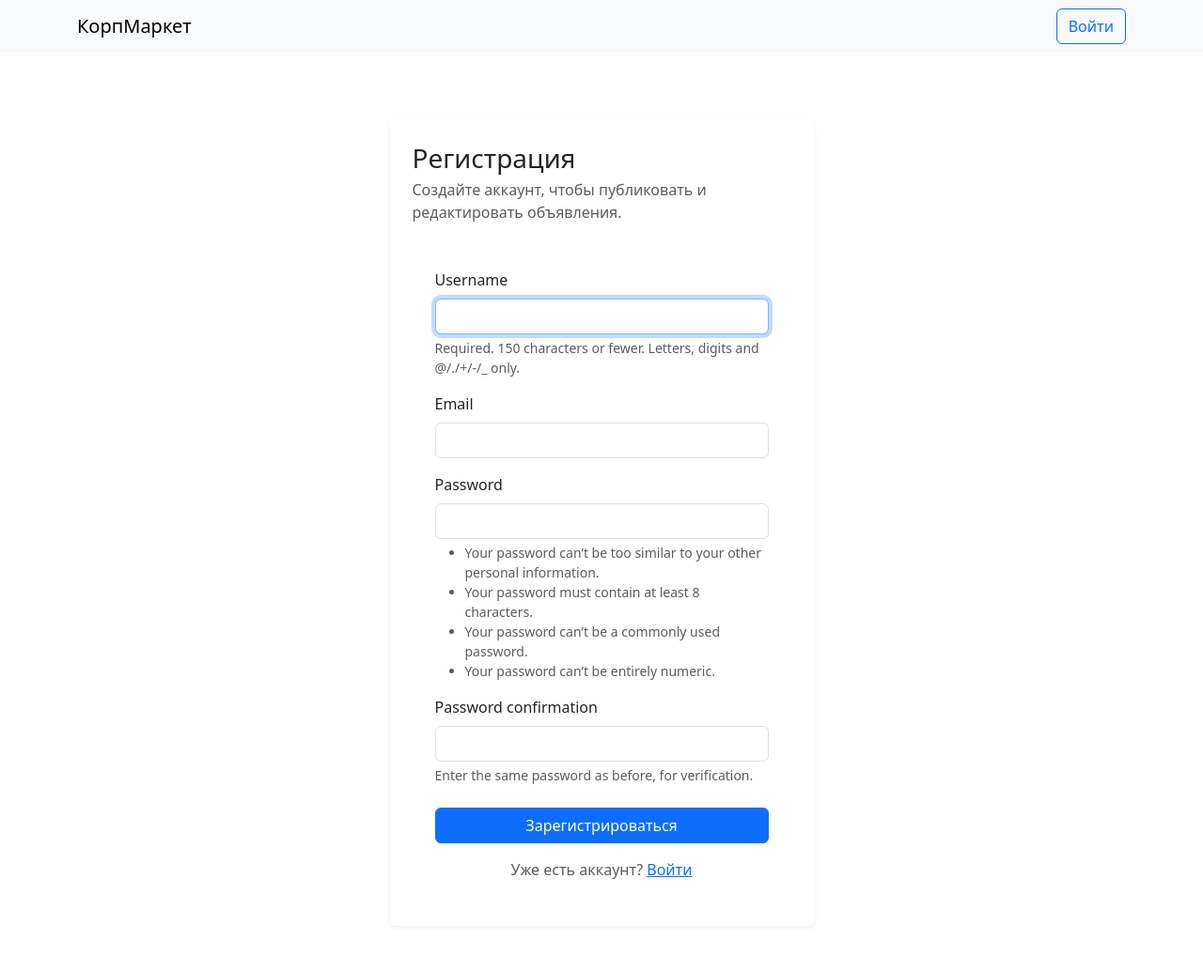
After one commit to Lecry1/corporate-market, a Django app: page /register/ in a window 1280 px wide. The commit adds this page. Shown: the whole page at 94% size. Run offline with Django 5.2, Linux system fonts and the light colour scheme.

Commit message:
Реализована регистрация и аунтификация

```diff
--- a/CorpMarket/config/settings.py
+++ b/CorpMarket/config/settings.py
@@ -126,6 +126,7 @@ USE_TZ = True
 STATIC_URL = "static/"
 
 AUTH_USER_MODEL = 'users.CustomUser'
+LOGIN_URL = "users:login"
 
 LOGIN_REDIRECT_URL = "adverts:list"
 LOGOUT_REDIRECT_URL = "adverts:list"
--- a/CorpMarket/config/urls.py
+++ b/CorpMarket/config/urls.py
@@ -3,5 +3,6 @@ from django.urls import include, path
 
 urlpatterns = [
     path("admin/", admin.site.urls),
+    path("", include(("users.urls", "users"), namespace="users")),
     path("", include("adverts.urls")),
 ]
--- a/CorpMarket/templates/base.html
+++ b/CorpMarket/templates/base.html
@@ -32,7 +32,7 @@
 
                 <form
                     method="post"
-                    action="{% url 'logout' %}"
+                    action="{% url 'users:logout' %}"
                     class="m-0"
                 >
                     {% csrf_token %}
@@ -41,7 +41,7 @@
                     </button>
                 </form>
             {% else %}
-                <a class="btn btn-outline-primary" href="{% url 'login' %}">
+                <a class="btn btn-outline-primary" href="{% url 'users:login' %}">
                     Войти
                 </a>
             {% endif %}
--- /dev/null
+++ b/CorpMarket/users/forms.py
@@ -0,0 +1,19 @@
+from django import forms
+from django.contrib.auth import get_user_model
+from django.contrib.auth.forms import UserCreationForm
+
+User = get_user_model()
+
+class UserRegisterForm(UserCreationForm):
+    # Добавляем обязательное поле email (в стандартной форме оно опционально)
+    email = forms.EmailField(required=True, label="Email")
+
+    class Meta(UserCreationForm.Meta):
+        model = User
+        fields = ("username", "email")  # Сюда можно добавить и другие кастомные поля
+
+    def __init__(self, *args, **kwargs):
+        super().__init__(*args, **kwargs)
+        # Автоматически добавляем CSS-классы Bootstrap 5 для всех полей формы
+        for field in self.fields.values():
+            field.widget.attrs.update({'class': 'form-control'})
--- /dev/null
+++ b/CorpMarket/users/templates/users/auth_base.html
@@ -0,0 +1,18 @@
+{% extends "base.html" %}
+
+{% block content %}
+<div class="row justify-content-center py-4 py-md-5">
+    <div class="col-12 col-md-8 col-lg-6 col-xl-5">
+        <div class="card shadow-sm border-0">
+            <div class="card-header bg-white border-0 pt-4 pb-0 px-4">
+                <h1 class="h3 mb-1">{% block auth_title %}{% endblock %}</h1>
+                <p class="text-muted mb-0">{% block auth_subtitle %}{% endblock %}</p>
+            </div>
+
+            <div class="card-body p-4 p-md-5">
+                {% block auth_content %}{% endblock %}
+            </div>
+        </div>
+    </div>
+</div>
+{% endblock %}
--- /dev/null
+++ b/CorpMarket/users/templates/users/register.html
@@ -0,0 +1,48 @@
+{% extends "users/auth_base.html" %}
+
+{% block title %}Регистрация — КорпМаркет{% endblock %}
+{% block auth_title %}Регистрация{% endblock %}
+{% block auth_subtitle %}Создайте аккаунт, чтобы публиковать и редактировать объявления.{% endblock %}
+
+{% block auth_content %}
+<form method="post" novalidate>
+    {% csrf_token %}
+
+    {% if form.non_field_errors %}
+        <div class="alert alert-danger">
+            {% for error in form.non_field_errors %}
+                {{ error }}
+            {% endfor %}
+        </div>
+    {% endif %}
+
+    {% for field in form %}
+        <div class="mb-3">
+            <label for="{{ field.id_for_label }}" class="form-label">{{ field.label }}</label>
+            {{ field }}
+
+            {% if field.errors %}
+                <div class="text-danger small mt-1">
+                    {% for error in field.errors %}
+                        {{ error }}
+                    {% endfor %}
+                </div>
+            {% endif %}
+
+            {% if field.help_text %}
+                <div class="form-text text-muted small">
+                    {{ field.help_text|safe }}
+                </div>
+            {% endif %}
+        </div>
+    {% endfor %}
+
+    <div class="d-grid gap-2 mt-4">
+        <button type="submit" class="btn btn-primary">Зарегистрироваться</button>
+    </div>
+
+    <p class="text-center text-muted mt-3 mb-0">
+        Уже есть аккаунт? <a href="{% url 'users:login' %}">Войти</a>
+    </p>
+</form>
+{% endblock %}
--- /dev/null
+++ b/CorpMarket/users/urls.py
@@ -0,0 +1,15 @@
+from django.urls import path
+from django.contrib.auth.views import LoginView, LogoutView
+
+from . import views
+
+app_name = "users"
+urlpatterns = [
+    path("register/", views.RegisterView.as_view(), name="register"),
+    path(
+        "login/",
+        LoginView.as_view(template_name="users/login.html"),
+        name="login",
+    ),
+    path("logout/", LogoutView.as_view(), name="logout"),
+]
--- a/CorpMarket/users/views.py
+++ b/CorpMarket/users/views.py
@@ -1,3 +1,16 @@
-from django.shortcuts import render
+from django.contrib.auth import login
+from django.urls import reverse_lazy
+from django.views.generic import CreateView
 
-# Create your views here.
+from .forms import UserRegisterForm
+
+
+class RegisterView(CreateView):
+    form_class = UserRegisterForm
+    template_name = "users/register.html"
+    success_url = reverse_lazy("adverts:list")
+
+    def form_valid(self, form):
+        response = super().form_valid(form)
+        login(self.request, self.object)
+        return response
```
Also changed, not shown: CorpMarket/users/templates/users/login.html (added, +47 -0 lines).
